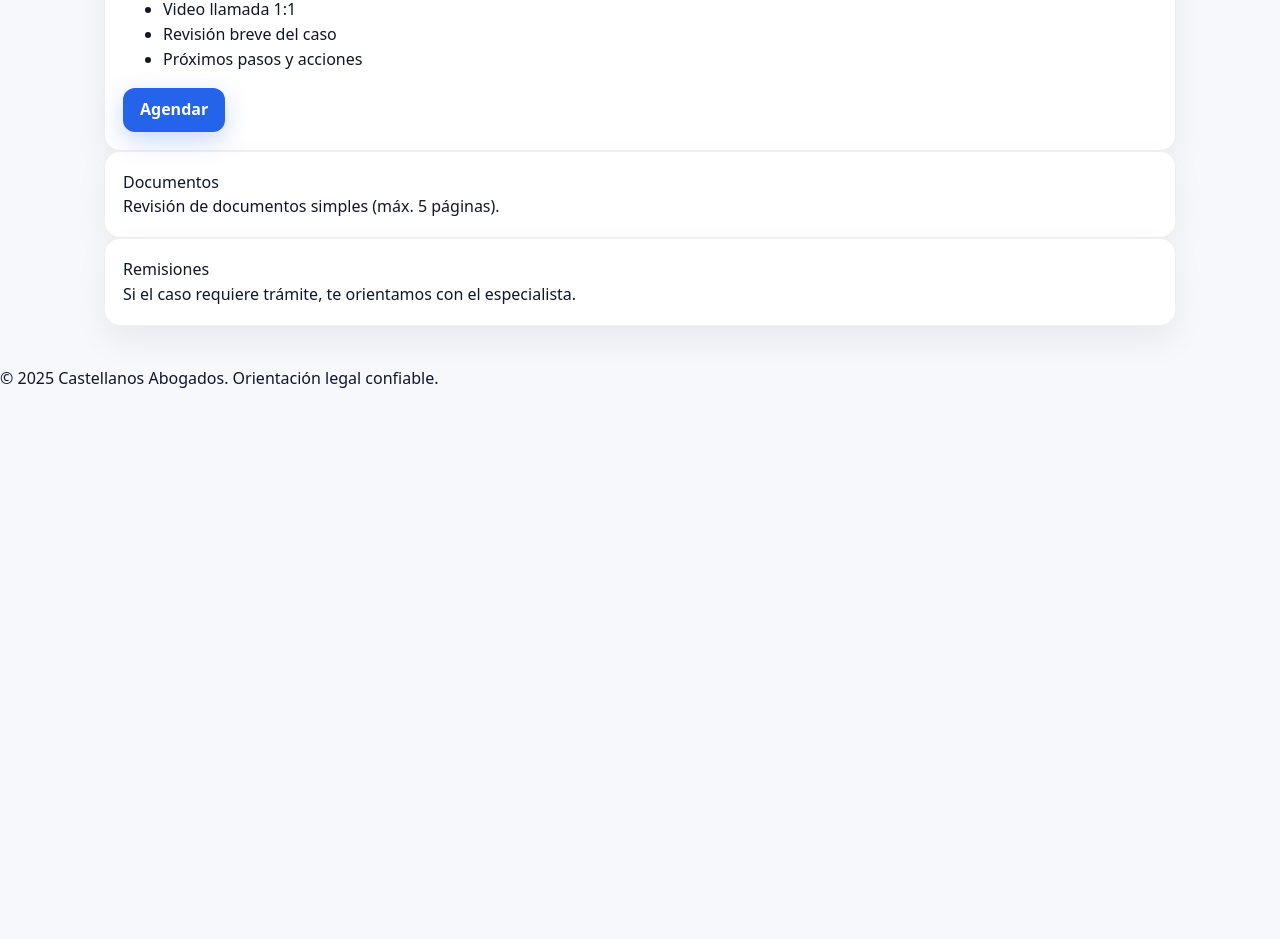
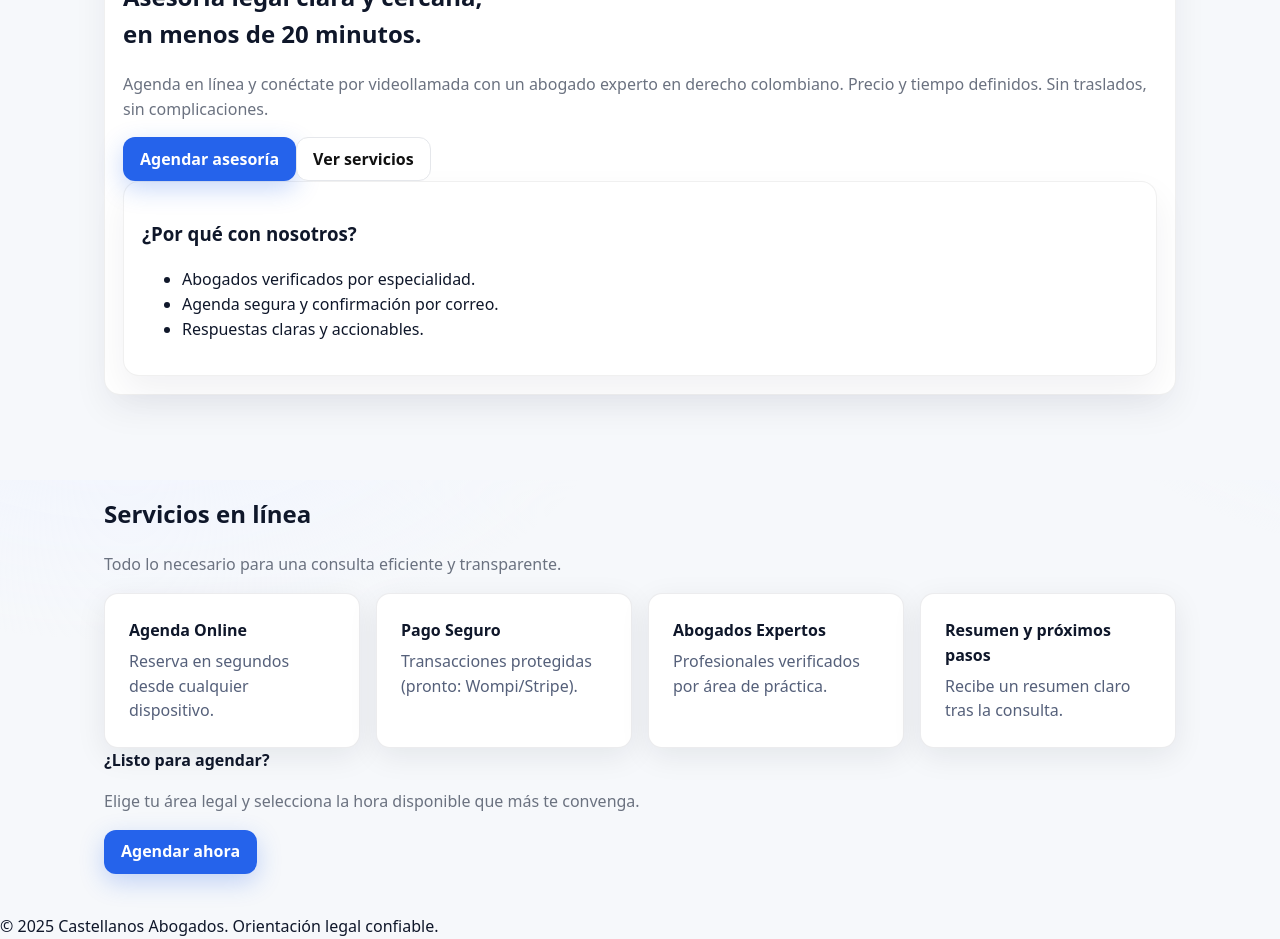
Before and after one commit to jjonnas1/castellanosabogados, a Next.js app: page / in a window 1280 px wide. Shown: the part 320-1259 px from the top of the page. Before the commit the page ends 800 px from the top, so only its background shows below. Built offline with nearby package versions, Linux system fonts and the light colour scheme.

Commit message:
Update page.tsx

```diff
--- a/app/page.tsx
+++ b/app/page.tsx
@@ -1,27 +1,68 @@
 import Link from "next/link";
 
-export default function ServiciosPage() {
+export default function HomePage() {
   return (
-    <main className="main section">
-      <div className="wrap">
-        <h1 className="h1">Servicios</h1>
-        <p className="muted">Áreas de práctica y lo que incluye la asesoría de 20 minutos.</p>
+    <main className="main">
+      <section className="hero section">
+        <div className="wrap">
+          <div className="panel">
+            <p className="kicker">Nueva · Asesoría virtual de 20 minutos</p>
+            <h1 className="display">Asesoría legal clara y cercana,<br />en menos de 20 minutos.</h1>
+            <p className="muted">
+              Agenda en línea y conéctate por videollamada con un abogado experto en
+              derecho colombiano. Precio y tiempo definidos. Sin traslados, sin complicaciones.
+            </p>
 
-        <div className="stack">
-          <div className="panel">
-            <h3>Consulta EXPRESS (20 min)</h3>
-            <ul className="list">
-              <li>Video llamada 1:1</li>
-              <li>Revisión breve del caso</li>
-              <li>Próximos pasos y acciones</li>
-            </ul>
-            <Link href="/agenda" className="btn btn--primary">Agendar</Link>
+            <div className="hero__cta">
+              <Link href="/agenda" className="btn btn--primary">Agendar asesoría</Link>
+              <Link href="/servicios" className="btn btn--ghost">Ver servicios</Link>
+            </div>
+
+            <div className="panel panel--lite">
+              <h3 className="h3">¿Por qué con nosotros?</h3>
+              <ul className="list">
+                <li>Abogados verificados por especialidad.</li>
+                <li>Agenda segura y confirmación por correo.</li>
+                <li>Respuestas claras y accionables.</li>
+              </ul>
+            </div>
+          </div>
+        </div>
+      </section>
+
+      <section className="services section">
+        <div className="wrap">
+          <h2 className="h2">Servicios en línea</h2>
+          <p className="muted">Todo lo necesario para una consulta eficiente y transparente.</p>
+
+          <div className="grid">
+            <div className="card">
+              <h3 className="card__title">Agenda Online</h3>
+              <p className="card__text">Reserva en segundos desde cualquier dispositivo.</p>
+            </div>
+            <div className="card">
+              <h3 className="card__title">Pago Seguro</h3>
+              <p className="card__text">Transacciones protegidas (pronto: Wompi/Stripe).</p>
+            </div>
+            <div className="card">
+              <h3 className="card__title">Abogados Expertos</h3>
+              <p className="card__text">Profesionales verificados por área de práctica.</p>
+            </div>
+            <div className="card">
+              <h3 className="card__title">Resumen y próximos pasos</h3>
+              <p className="card__text">Recibe un resumen claro tras la consulta.</p>
+            </div>
           </div>
 
-          <div className="panel">Documentos<br/>Revisión de documentos simples (máx. 5 páginas).</div>
-          <div className="panel">Remisiones<br/>Si el caso requiere trámite, te orientamos con el especialista.</div>
+          <div className="cta__panel">
+            <div className="cta__copy">
+              <strong>¿Listo para agendar?</strong>
+              <p className="muted">Elige tu área legal y selecciona la hora disponible que más te convenga.</p>
+            </div>
+            <Link href="/agenda" className="btn btn--primary btn--lg">Agendar ahora</Link>
+          </div>
         </div>
-      </div>
+      </section>
     </main>
   );
 }
```
